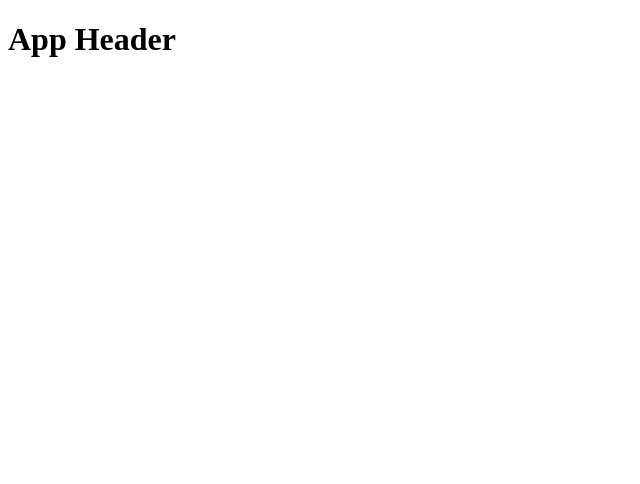
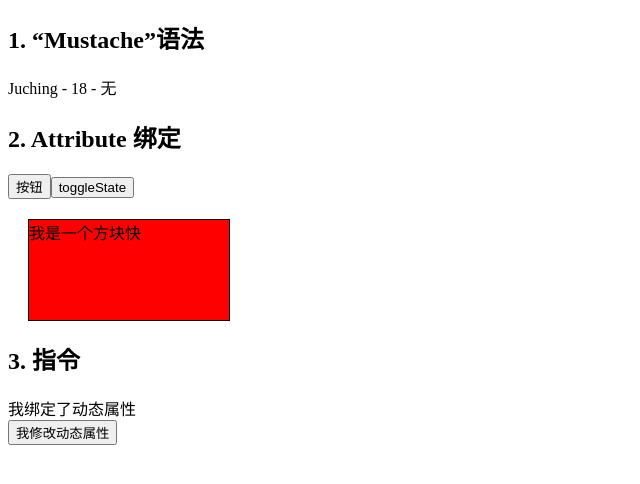
Before and after one commit to Juche/vue_ts_practice, a Vue app: page / in a window 1280 px wide. Shown: the top 484 px of the page, without its empty margins (0-640 px from the left). Built offline with nearby package versions, Linux system fonts and the light colour scheme.

Commit message:
feat: [基础.02] [模板语法]

```diff
--- a/src/App.vue
+++ b/src/App.vue
@@ -1,7 +1,10 @@
 <template>
-  <h1>App Header</h1>
+  <!-- <h1>App Header</h1> -->
+  <V102 />
 </template>
 
-<script lang="ts" setup></script>
+<script lang="ts" setup>
+  import V102 from './components/V102.vue';
+</script>
 
 <style scoped></style>
--- /dev/null
+++ b/src/components/V102.vue
@@ -0,0 +1,74 @@
+<template>
+  <h2>1. “Mustache”语法</h2>
+  <p>{{ user.name }} - {{ user.age }} - {{ user?.fav ?? '无' }}</p>
+  <h2>2. Attribute 绑定</h2>
+  <!-- Attribute 绑定 -->
+  <button :disabled="disabled">按钮</button>
+  <button @click="toggleState">toggleState</button>
+  <!-- 动态绑定多个 Attribute -->
+  <div v-bind="attrs">我是一个方块快</div>
+  <h2>3. 指令</h2>
+  <div :title="evType" :[attrName]="attrVal" @[evType]="enHandle">我绑定了动态属性</div>
+  <button @click="changeEvType">我修改动态属性</button>
+</template>
+
+<script lang="ts" setup>
+  import { reactive, ref } from 'vue';
+
+  const user = reactive({
+    name: 'Juching',
+    age: 18,
+    fav: null,
+  });
+
+  const disabled = ref(false);
+  const attrs = reactive({
+    class: 'rect rect-red',
+    id: 'rect1',
+  });
+
+  function toggleState() {
+    disabled.value = !disabled.value;
+  }
+
+  const attrName = ref('class');
+  const attrVal = ref('');
+  const evType = ref('click');
+  const count = ref(0);
+
+  const classList = ['red', 'green', 'blue'];
+  function enHandle() {
+    attrVal.value = classList[count.value % 3];
+  }
+
+  const evList = ['click', 'mouseenter', 'dblclick'];
+  function changeEvType() {
+    count.value++;
+    evType.value = evList[count.value % 3];
+  }
+</script>
+
+<style scoped>
+  .rect {
+    margin: 20px;
+    width: 200px;
+    height: 100px;
+  }
+  .rect-red {
+    background: #f00;
+  }
+
+  #rect1 {
+    border: 1px solid #000;
+  }
+
+  .red {
+    color: red;
+  }
+  .green {
+    color: green;
+  }
+  .blue {
+    color: blue;
+  }
+</style>
```
Also changed, not shown: 1 other file (tests, documents, lock files or other folders).
